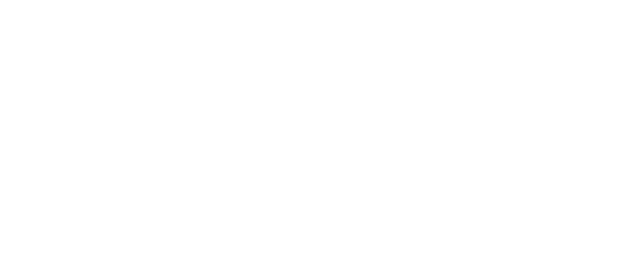
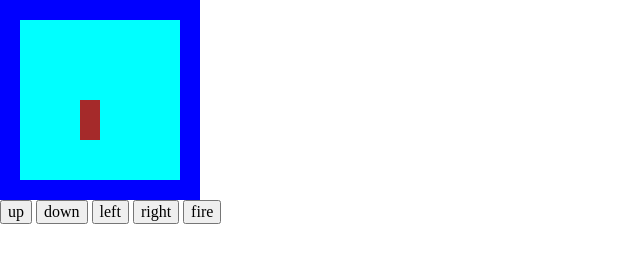
Before and after one commit to edpau/no_game, a website built with Vite: page index.html in a window 1280 px wide. Shown: the whole page, without its empty margins (0-640 px from the left). Built offline with nearby package versions, Linux system fonts and the light colour scheme; a web font is replaced by a local one.

Commit message:
feat: create basic controller and basic map

```diff
--- a/index.html
+++ b/index.html
@@ -19,7 +19,23 @@
     />
   </head>
   <body>
-    <main></main>
+    <main>
+      <div class="game-container">
+        <div class="game">
+          <div class="screen">
+            <div class="screen__board board"></div>
+          </div>
+
+          <div class="game__controller controller">
+            <button class="controller__button">up</button>
+            <button class="controller__button">down</button>
+            <button class="controller__button">left</button>
+            <button class="controller__button">right</button>
+            <button class="controller__button">fire</button>
+          </div>
+        </div>
+      </div>
+    </main>
     <script type="module" src="/src/main.ts"></script>
   </body>
 </html>
--- a/src/main.ts
+++ b/src/main.ts
@@ -1 +1,42 @@
-import './styles/main.scss'
+import "./styles/main.scss";
+
+// map
+const boardEl = document.querySelector<HTMLDivElement>(".screen__board");
+
+if (!boardEl) {
+  throw new Error("Cannot find board element");
+}
+
+const gameMap: number[][] = [
+  [1, 1, 1, 1, 1, 1, 1, 1, 1, 1],
+  [1, 0, 0, 0, 0, 0, 0, 0, 0, 1],
+  [1, 0, 0, 0, 0, 0, 0, 0, 0, 1],
+  [1, 0, 0, 0, 0, 0, 0, 0, 0, 1],
+  [1, 0, 0, 0, 0, 0, 0, 0, 0, 1],
+  [1, 0, 0, 0, 2, 0, 0, 0, 0, 1],
+  [1, 0, 0, 0, 2, 0, 0, 0, 0, 1],
+  [1, 0, 0, 0, 0, 0, 0, 0, 0, 1],
+  [1, 0, 0, 0, 0, 0, 0, 0, 0, 1],
+  [1, 1, 1, 1, 1, 1, 1, 1, 1, 1],
+];
+
+const squareClassNames: Record<number, string> = {
+  0: "board__square--floor",
+  1: "board__square--boundary",
+  2: "board__square--wall",
+};
+
+// add gameMap into DOM
+gameMap.forEach((row) => {
+  const rowEl = document.createElement("div");
+  rowEl.classList.add("board__row");
+
+  row.forEach((value) => {
+    const squareEl = document.createElement("div");
+    const squareClassName = squareClassNames[value] ?? "board__square--error";
+    squareEl.classList.add("board__square", squareClassName);
+
+    rowEl.appendChild(squareEl);
+  });
+  boardEl.appendChild(rowEl);
+});
--- a/src/styles/main.scss
+++ b/src/styles/main.scss
@@ -3,3 +3,29 @@
 @use "./accessibility";
 @use "./media";
 @use "./variables" as vars;
+
+// gameMap board
+
+.board {
+
+    &__row{
+        display: flex;
+    }
+
+    &__square {
+        width: 20px;
+        height: 20px;
+        background-color: blue;
+
+        &--floor {
+            background-color: aqua;
+        }
+        &--wall{
+            background-color: brown;
+        }
+        &--error{
+            background-color: red;
+        }
+    }
+
+}
```
